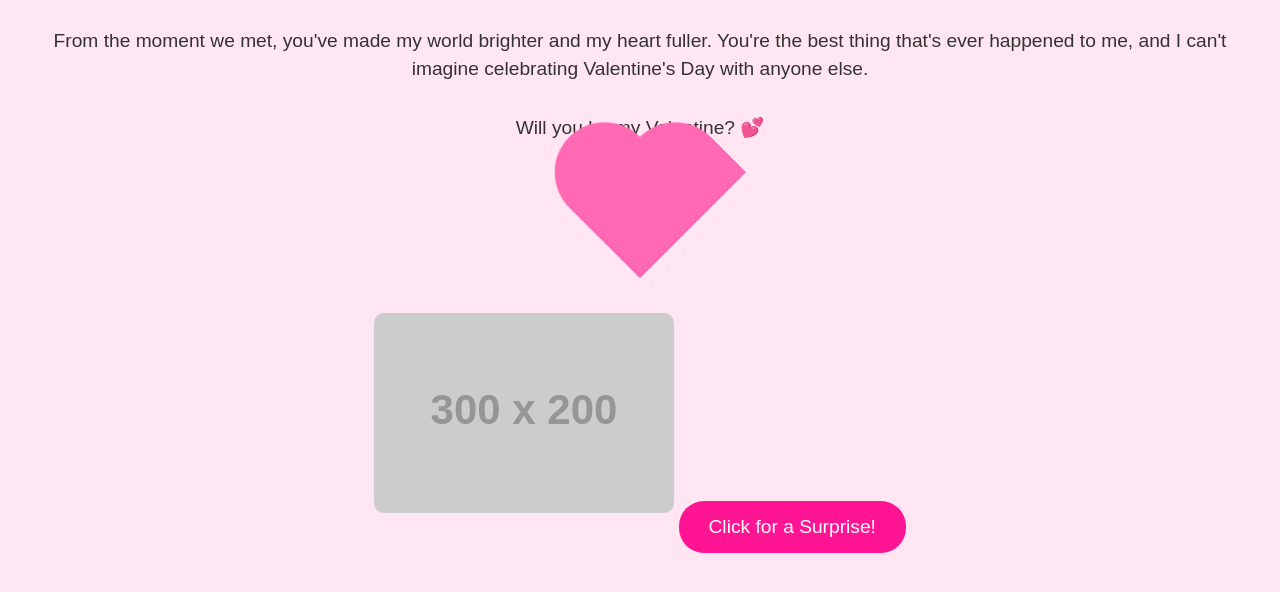
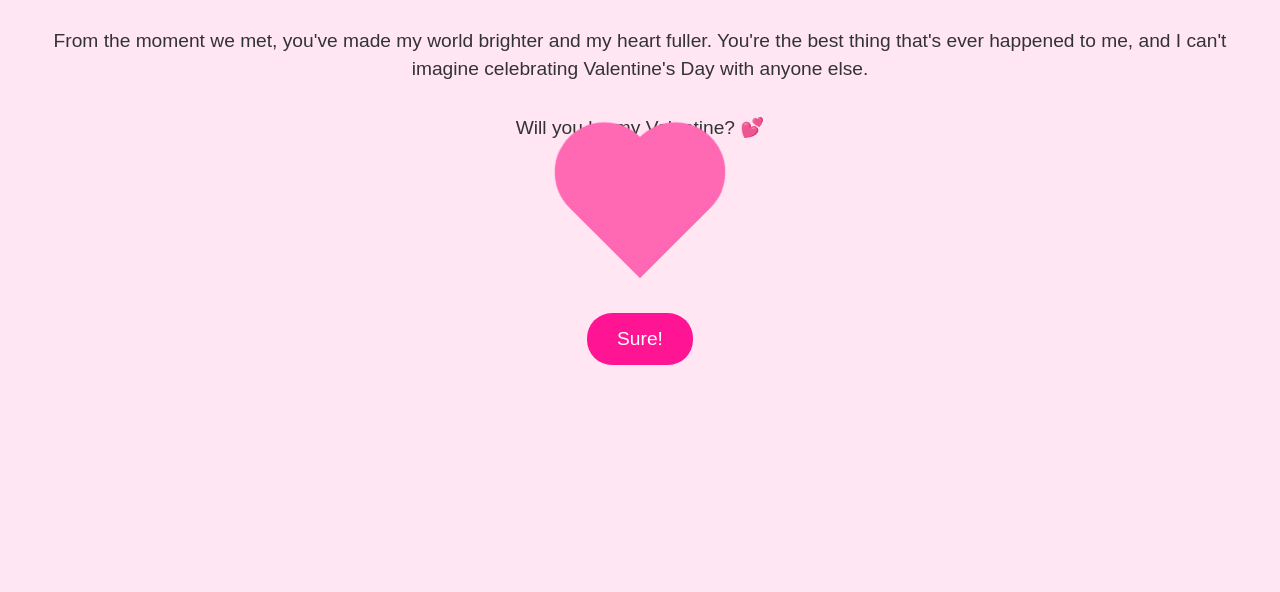
Before and after one commit to Real-Killua/valantine, a plain HTML site: page index.html in a window 1280 px wide. Shown: the part 144-736 px from the top of the page. Drawn offline with Linux system fonts and the light colour scheme; placeholder pictures from the web are drawn by us.

Commit message:
index.html

```diff
--- a/index.html
+++ b/index.html
@@ -38,7 +38,7 @@
             width: 100px;
             height: 100px;
             background-color: #ff69b4;
-            border-radius: 50px 50px 0 0;
+            border-radius: 100px 100px;
             position: absolute;
         }
         .heart:before {
@@ -81,7 +81,7 @@
     <p>Will you be my Valentine? 💕</p>
     <div class="heart"></div> <!-- Animated heart -->
     <!-- Optional: Add a photo. Replace 'your-photo.jpg' with a link to an image (see tips below) -->
-    <img src="https://via.placeholder.com/300x200/ff69b4/ffffff?text=Our+Photo" alt="Us together" />
-    <button onclick="alert('Yay! I love you! ❤️')">Click for a Surprise!</button>
+    <alt="Us together" />
+    <button onclick="alert('Yay! I love you! ❤️')">Sure!</button>
 </body>
 </html>
```
